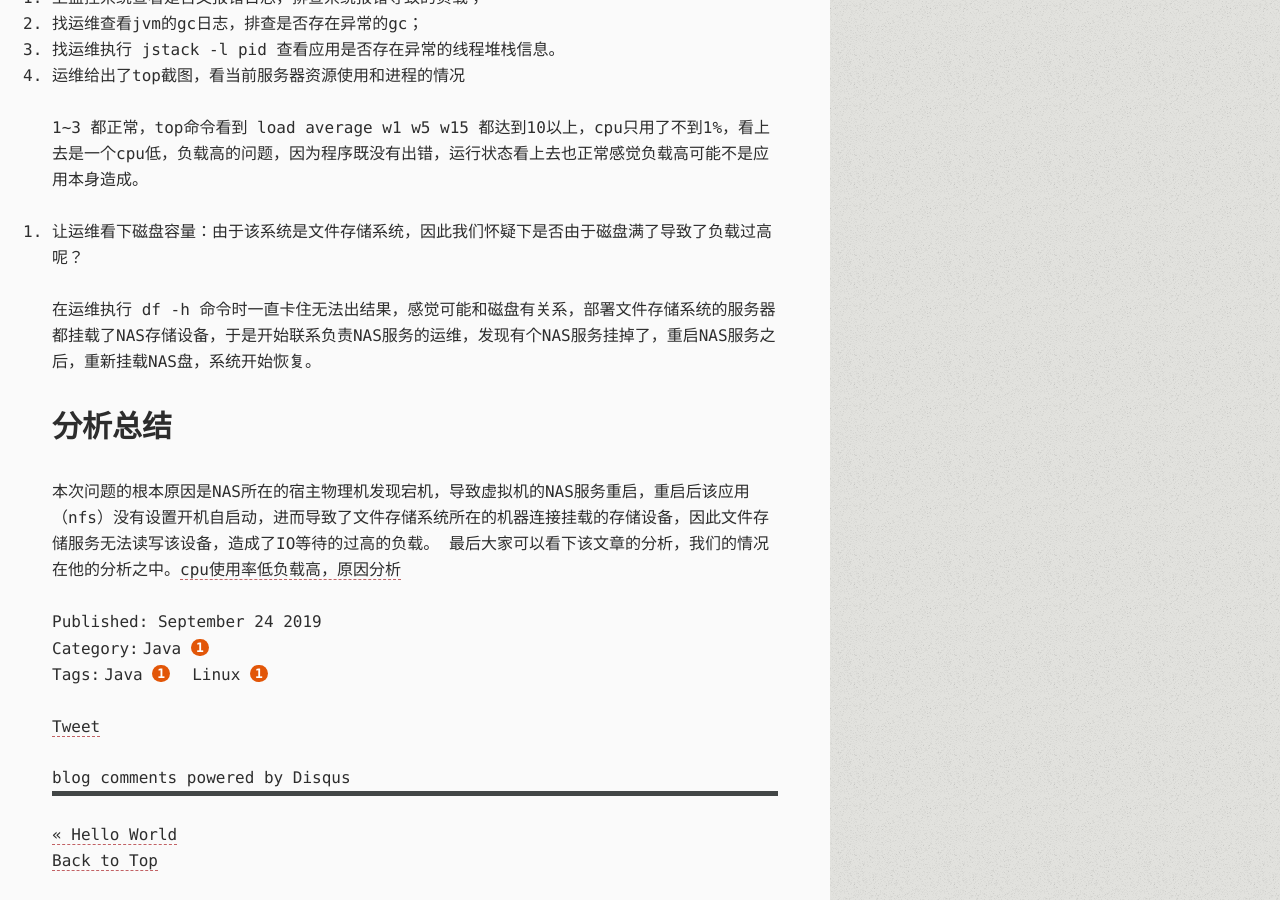
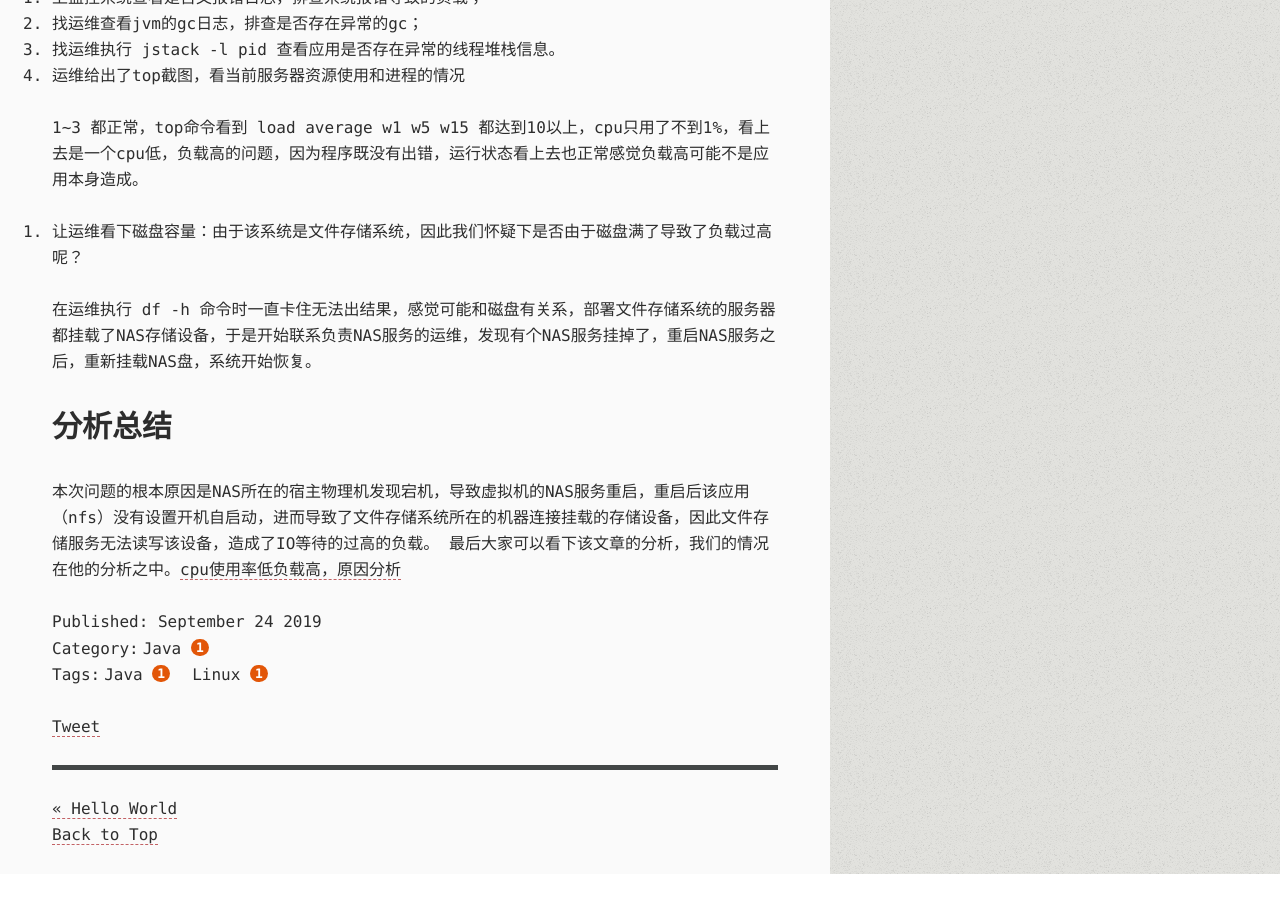
Before and after one commit to zhuermu/zhuermu.github.io, a Jekyll site: the page built from _posts/2019-09-24-record-a-production-accident.md, in a window 1280 px wide and 900 px high, scrolled down 639 px. Built offline with Jekyll 4.4.1, drawn with Linux system fonts in a browser that asks for light colours; comment, search, counter and statistics services are not loaded; after the commit the page ends 1513 px from its top, so only the background shows below that; part of the change alters nothing that is shown.

```diff
--- a/_config.yml
+++ b/_config.yml
@@ -81,47 +81,48 @@ JB :
   # Set 'provider' to the comment provider you want to use.
   # Set 'provider' to false to turn commenting off globally.
   #
-  comments :
-    provider : disqus
-    disqus :
-      short_name : jekyllbootstrap
-    livefyre :
-      site_id : 123
-    intensedebate :
-      account : 123abc
-    facebook :
-      appid : 123
-      num_posts: 5
-      width: 580
-      colorscheme: light
-    duoshuo :
-      short_name : jekyllbootstrap
+
+  #comments :
+  #  provider : disqus
+  #  disqus :
+  #    short_name : jekyllbootstrap
+  #  livefyre :
+  #    site_id : 123
+  #  intensedebate :
+  #    account : 123abc
+  #  facebook :
+  #    appid : 123
+  #    num_posts: 5
+ #     width: 580
+  #    colorscheme: light
+ #   duoshuo :
+  #    short_name : jekyllbootstrap
 
   # Settings for analytics helper
   # Set 'provider' to the analytics provider you want to use.
   # Set 'provider' to false to turn analytics off globally.
   #
-  analytics :
-    provider : google
-    gauges :
-        site_id : 'SITE ID'
-    google :
-        tracking_id : 'UA-123-12'
-    getclicky :
-      site_id :
-    mixpanel :
-        token : '_MIXPANEL_TOKEN_'
-    piwik :
-        baseURL : 'myserver.tld/piwik' # Piwik installation address (without protocol)
-        idsite : '1'                   # the id of the site on Piwik
+ # analytics :
+ #   provider : google
+ #   gauges :
+ #       site_id : 'SITE ID'
+  #  google :
+  #      tracking_id : 'UA-123-12'
+  #  getclicky :
+  #    site_id :
+  #  mixpanel :
+  #      token : '_MIXPANEL_TOKEN_'
+  #  piwik :
+  #      baseURL : 'myserver.tld/piwik' # Piwik installation address (without protocol)
+  #      idsite : '1'                   # the id of the site on Piwik
 
   # Settings for sharing helper.
   # Sharing is for things like tweet, plusone, like, reddit buttons etc.
   # Set 'provider' to the sharing provider you want to use.
   # Set 'provider' to false to turn sharing off globally.
   #
-  sharing :
-    provider : false
+  #sharing :
+  #  provider : false
 
   # Settings for all other include helpers can be defined by creating
   # a hash with key named for the given helper. ex:
--- a/_includes/themes/the-program/default.html
+++ b/_includes/themes/the-program/default.html
@@ -25,8 +25,8 @@
 						<li class="page"><a href="/pages.html">pages</a></li>
 						<li class="category"><a href="/categories.html">categories</a></li>
 						<li class="tag"><a href="/tags.html">tags</a></li>
-						<li class="forkme"><div><iframe src="http://markdotto.github.com/github-buttons/github-btn.html?user=plusjade&repo=jekyll-bootstrap&type=fork&count=true"
-									allowtransparency="true" frameborder="0" scrolling="0" width="95px" height="20px"></iframe></div></li>
+						<!--<li class="forkme"><div><iframe src="http://markdotto.github.com/github-buttons/github-btn.html?user=plusjade&repo=jekyll-bootstrap&type=fork&count=true"
+									allowtransparency="true" frameborder="0" scrolling="0" width="95px" height="20px"></iframe></div></li>-->
 					</ul>
 				</nav>
 			</div><!-- unit-inner -->
```
